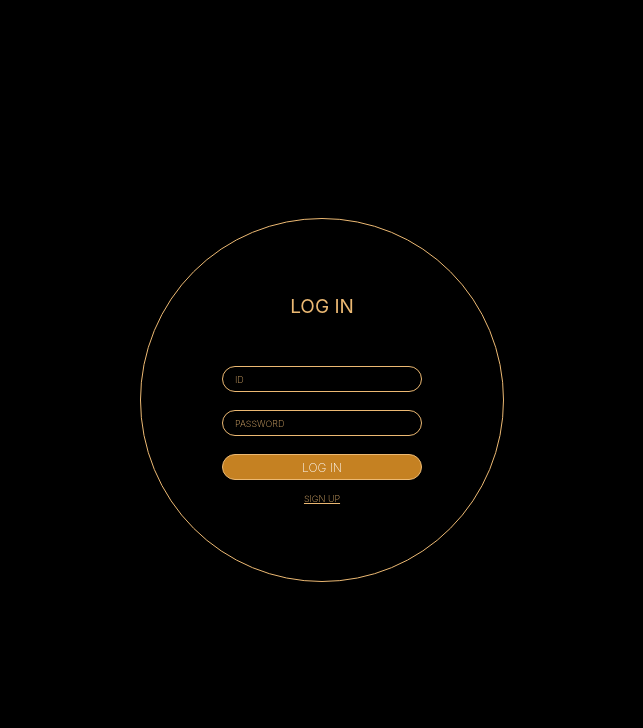
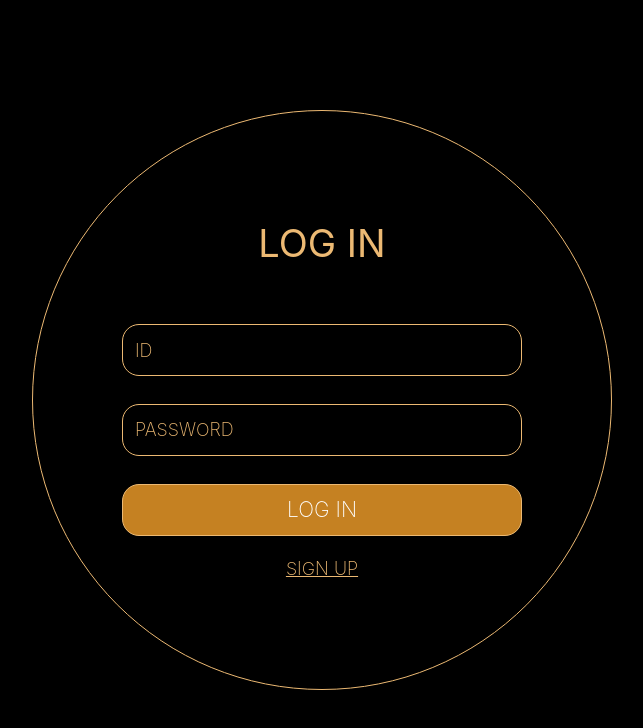
Before and after one commit to 2023-winter-techeer-sw-bootcamp-TeamF/TeamF, a React (Vite) app in the folder frontend/: page /login in a window 1280 px wide. Shown: the top 728 px of the page, without its empty margins (318-961 px from the left). Built offline with nearby package versions, Linux system fonts and the light colour scheme; the HTML template or start-up script is replaced by a standard one; a web font is replaced by a local one.

Commit message:
design: 로그인 페이지 크기 수정

```diff
--- a/frontend/src/pages/Login.tsx
+++ b/frontend/src/pages/Login.tsx
@@ -12,8 +12,8 @@ const Outside = styled.div`
 `;
 
 const Circle = styled.div`
-  width: 364px;
-  height: 364px;
+  width: 580px;
+  height: 580px;
   flex-shrink: 0;
   border-radius: 501px;
   border: 1px solid #ecb973;
@@ -23,13 +23,13 @@ const Circle = styled.div`
   align-items: center;
   justify-content: center;
   flex-flow: column nowrap;
-  gap: 1.13rem;
+  gap: 1.73rem;
 `;
 
 const LWord = styled.div`
   color: #ecb973;
   font-family: Inter;
-  font-size: 19px;
+  font-size: 38px;
   font-style: normal;
   font-weight: 400;
   line-height: normal;
@@ -37,14 +37,14 @@ const LWord = styled.div`
   margin-bottom: 1.9rem;
 `;
 const Id = styled.input`
-  width: 200px;
-  height: 26px;
-  border-radius: 15px;
+  width: 400px;
+  height: 52px;
+  border-radius: 17px;
   border: 1px solid #ecb973;
   background: rgba(217, 217, 217, 0);
   color: #ecb973;
   font-family: Inter;
-  font-size: 9px;
+  font-size: 18px;
   font-style: normal;
   font-weight: 200;
   text-indent: 10px;
@@ -59,14 +59,14 @@ const Id = styled.input`
 `;
 
 const Pw = styled.input`
-  width: 200px;
-  height: 26px;
-  border-radius: 15px;
+  width: 400px;
+  height: 52px;
+  border-radius: 17px;
   border: 1px solid #ecb973;
   background: rgba(217, 217, 217, 0);
   color: #ecb973;
   font-family: Inter;
-  font-size: 9px;
+  font-size: 18px;
   font-style: normal;
   font-weight: 200;
   text-indent: 10px;
@@ -81,14 +81,14 @@ const Pw = styled.input`
 `;
 
 const LButton = styled.button`
-  width: 200px;
-  height: 26px;
-  border-radius: 15px;
+  width: 400px;
+  height: 52px;
+  border-radius: 17px;
   border: 1px solid #ecb973;
   background: #c58122;
   color: #fff;
   font-family: Inter;
-  font-size: 12px;
+  font-size: 21px;
   font-style: normal;
   font-weight: 200;
   line-height: normal;
@@ -104,7 +104,7 @@ const Sign = styled.button`
   background: #000;
   border: none;
   font-family: Inter;
-  font-size: 9px;
+  font-size: 18px;
   font-style: normal;
   font-weight: 200;
   line-height: normal;
```
